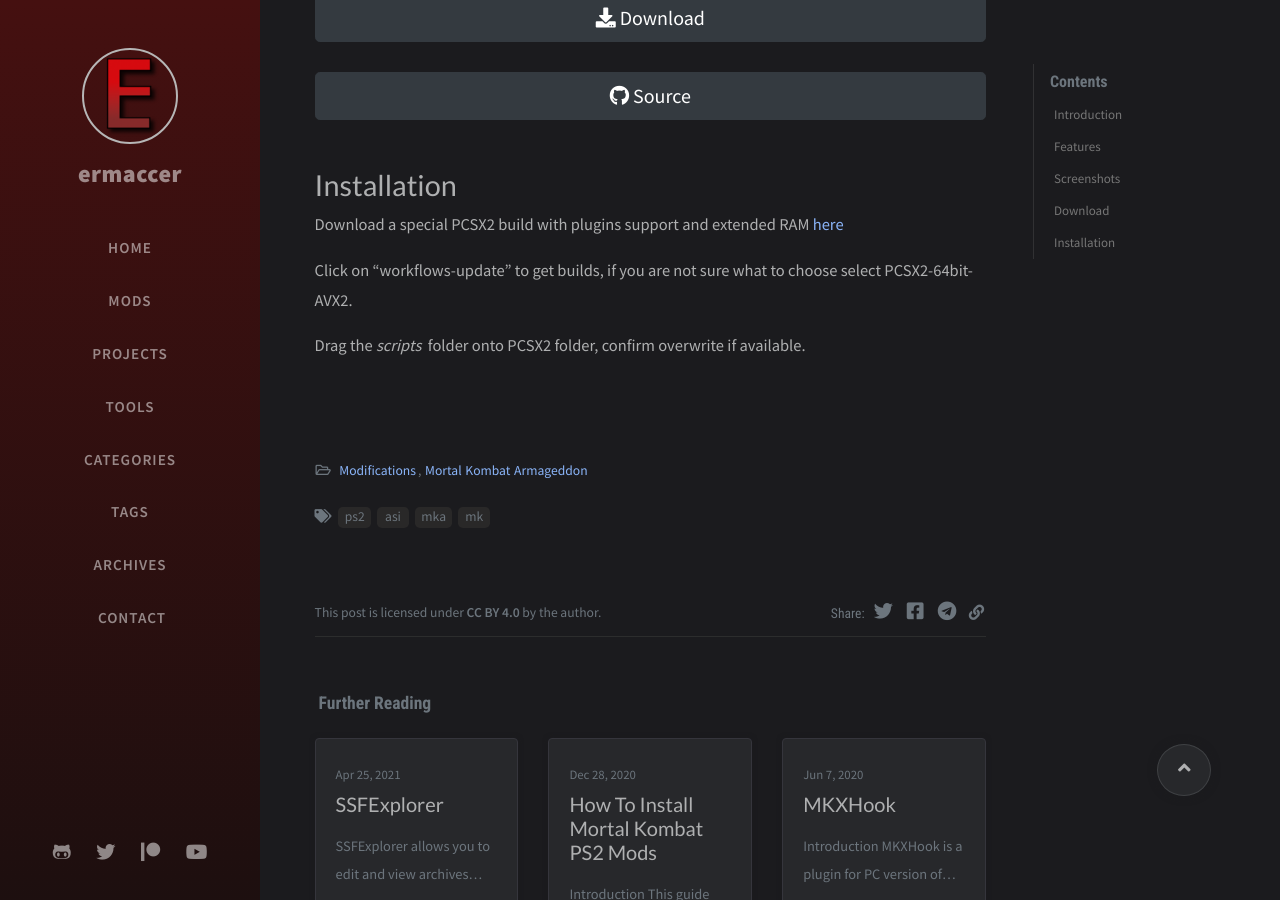
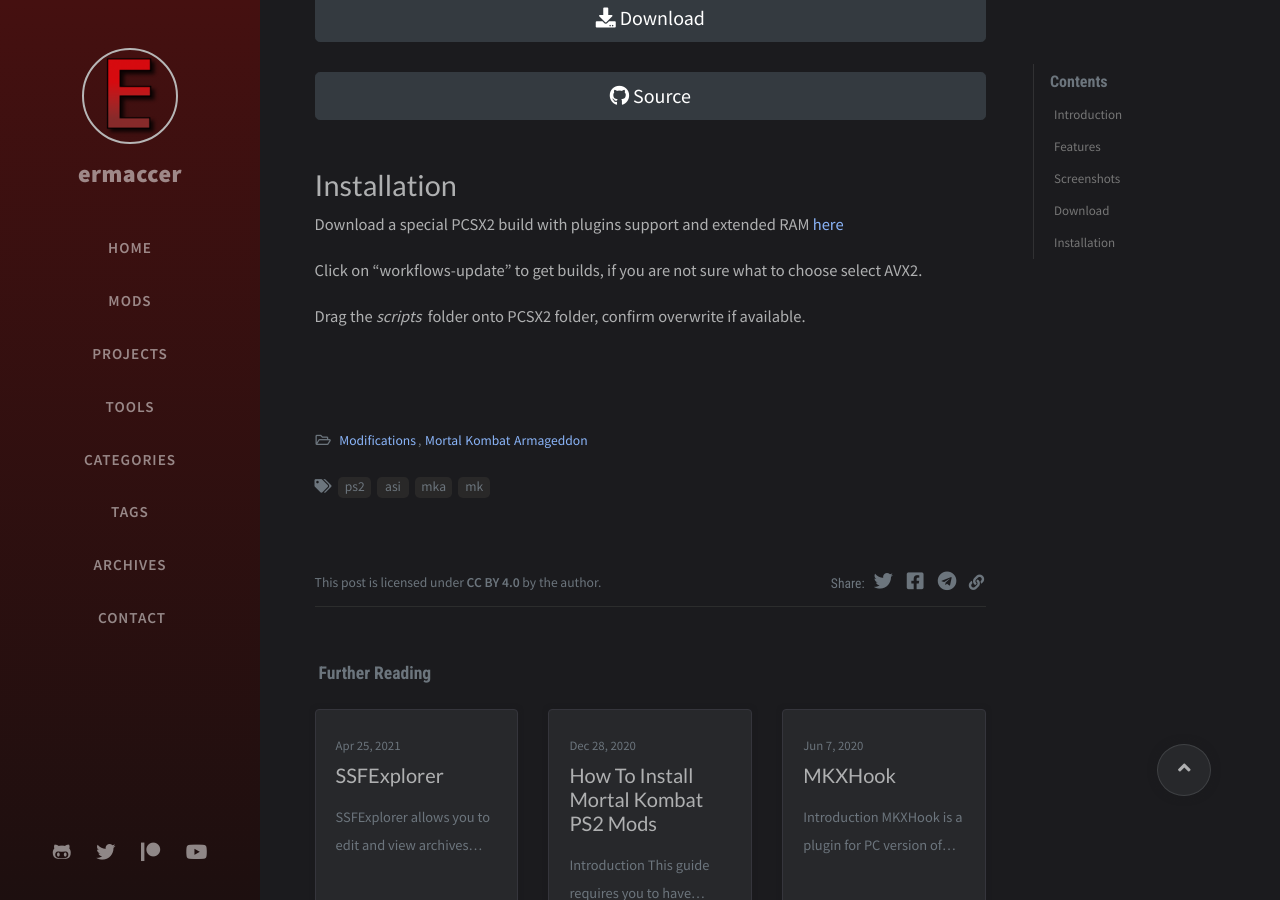
Before and after one commit to ermaccer/ermaccer.github.io, a Jekyll site: the page built from _posts/plugins/2022-03-28-mkahook.md, in a window 1280 px wide and 900 px high, scrolled down 789 px. Built offline with Jekyll 4.4.1, drawn with Linux system fonts in a browser that asks for light colours; nearby versions of some CDN libraries; comment, search, counter and statistics services are not loaded.

Commit message:
Update 2022-03-28-mkahook.md

```diff
--- a/_posts/plugins/2022-03-28-mkahook.md
+++ b/_posts/plugins/2022-03-28-mkahook.md
@@ -42,8 +42,8 @@ Source
 
 # Installation
 
-Download a special PCSX2 build with plugins support and extended RAM <a href="https://github.com/ThirteenAG/pcsx2/actions/workflows/windows-workflow.yml">here</a>
+Download a special PCSX2 build with plugins support and extended RAM <a href="https://github.com/ASI-Factory/PCSX2-Fork-With-Plugins/releases/">here</a>
 
-Click on "workflows-update" to get builds, if you are not sure what to choose select PCSX2-64bit-AVX2.
+Click on "workflows-update" to get builds, if you are not sure what to choose select AVX2.
 
 Drag the *scripts* folder onto PCSX2 folder, confirm overwrite if available.
```
